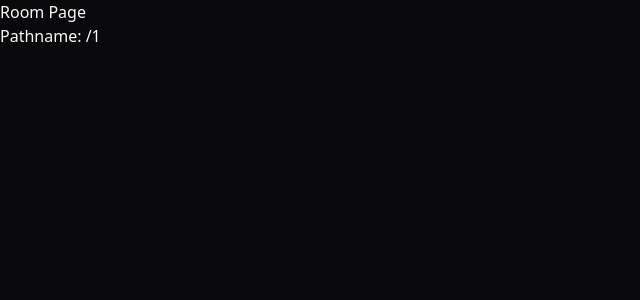
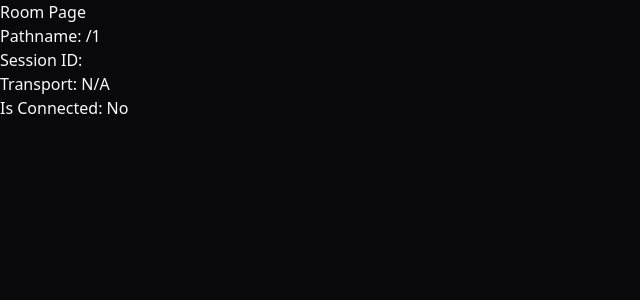
Before and after one commit to poly-mehdi/help-desk, a Next.js app in the folder client/frontend/: page /1 in a window 1280 px wide. Shown: the top 300 px of the page, without its empty margins (0-640 px from the left). Built offline with nearby package versions, Linux system fonts and the light colour scheme; no server answers.

Commit message:
Add Socket Context

```diff
--- a/client/frontend/app/[clientId]/page.tsx
+++ b/client/frontend/app/[clientId]/page.tsx
@@ -1,14 +1,19 @@
 'use client'
 
 import { usePathname } from 'next/navigation'
+import { useSocketContext } from '../providers/socket-provider'
 
 function RoomPage() {
   const pathname = usePathname()
+  const { isConnected, transport, sessionId } = useSocketContext()
 
   return (
     <div>
       <h1>Room Page</h1>
       <p>Pathname: {pathname}</p>
+      <p>Session ID: {sessionId}</p>
+      <p>Transport: {transport}</p>
+      <p>Is Connected: {isConnected ? 'Yes' : 'No'}</p>
     </div>
   )
 }
--- a/client/frontend/app/layout.tsx
+++ b/client/frontend/app/layout.tsx
@@ -1,7 +1,7 @@
 import type { Metadata } from 'next'
 import { Geist, Geist_Mono } from 'next/font/google'
 import './globals.css'
-import Providers from './providers'
+import Providers from './providers/providers'
 
 const geistSans = Geist({
   variable: '--font-geist-sans',
--- a/client/frontend/app/page.tsx
+++ b/client/frontend/app/page.tsx
@@ -20,12 +20,12 @@ import {
 } from '@/components/ui/card'
 import { Input } from '@/components/ui/input'
 
-import { useSocket } from '../hooks/useSocket'
 import { socket } from '../socket'
 import { useRouter } from 'next/navigation'
+import { useSocketContext } from './providers/socket-provider'
 
 function HomePage() {
-  const { isConnected, transport, sessionId } = useSocket()
+  const { isConnected, transport, sessionId } = useSocketContext()
 
   const form = useHomeForm()
   const router = useRouter()
--- a/client/frontend/app/providers.tsx
+++ b/client/frontend/app/providers/providers.tsx
@@ -1,6 +1,7 @@
 'use client'
 
 import { ThemeProvider } from './theme-provider'
+import { SocketProvider } from './socket-provider'
 
 function Providers({ children }: { children: React.ReactNode }) {
   return (
@@ -11,7 +12,7 @@ function Providers({ children }: { children: React.ReactNode }) {
         enableSystem
         disableTransitionOnChange
       >
-        {children}
+        <SocketProvider>{children}</SocketProvider>
       </ThemeProvider>
     </>
   )
--- a/client/frontend/hooks/useSocket.tsx
+++ b/client/frontend/app/providers/socket-provider.tsx
@@ -1,8 +1,16 @@
-import { useEffect, useState } from 'react'
-import { socket } from '../socket'
+import React, { createContext, useContext, useEffect, useState } from 'react'
 import { useCookies } from 'react-cookie'
+import { socket } from '../../socket'
 
-export function useSocket() {
+interface SocketContextType {
+  isConnected: boolean
+  transport: string
+  sessionId: string | null
+}
+
+const SocketContext = createContext<SocketContextType | null>(null)
+
+export const SocketProvider = ({ children }: { children: React.ReactNode }) => {
   const [isConnected, setIsConnected] = useState(false)
   const [transport, setTransport] = useState('N/A')
   const [sessionId, setSessionId] = useState<string | null>(null)
@@ -46,5 +54,13 @@ export function useSocket() {
     }
   }, [])
 
-  return { isConnected, transport, sessionId }
+  return (
+    <SocketContext.Provider value={{ isConnected, transport, sessionId }}>
+      {children}
+    </SocketContext.Provider>
+  )
 }
+
+export const useSocketContext = () => {
+  return useContext(SocketContext) as SocketContextType
+}
```
Also changed, not shown: client/frontend/app/providers/theme-provider.tsx (renamed from client/frontend/app/theme-provider.tsx).
